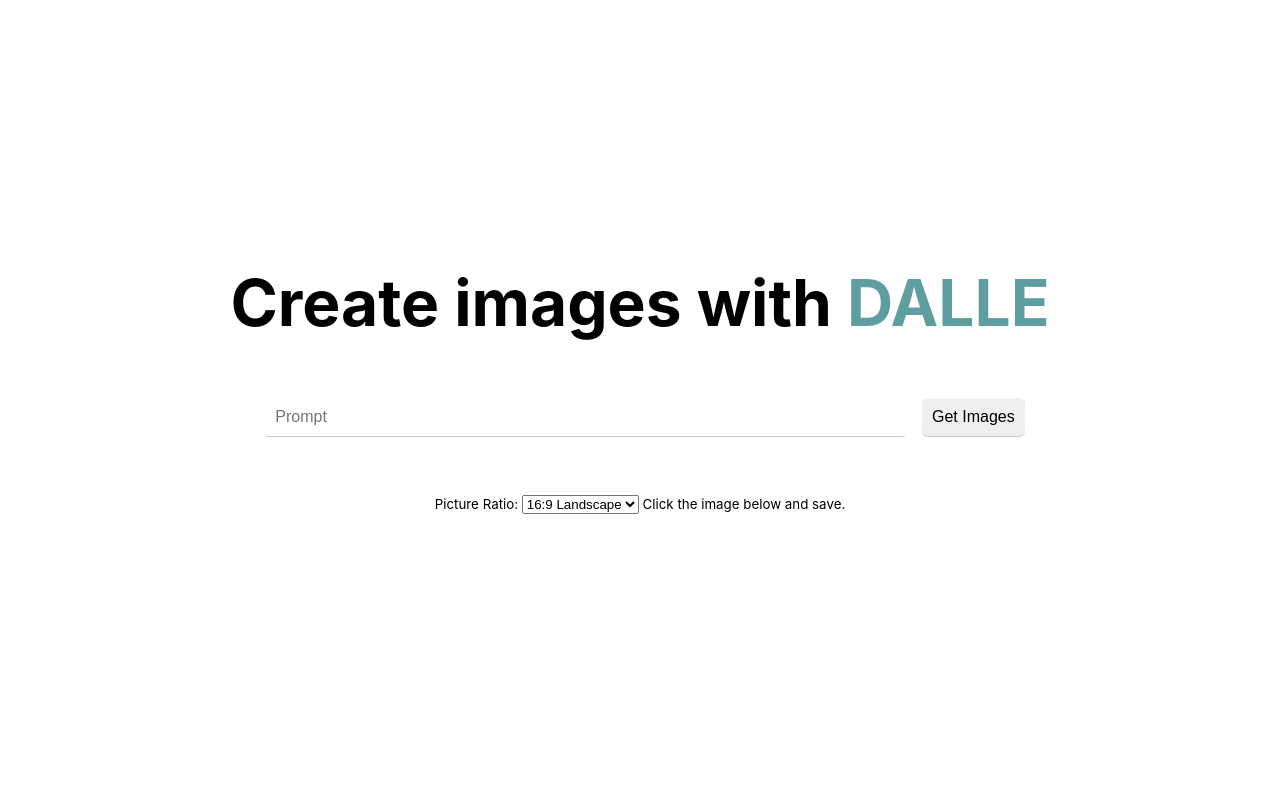
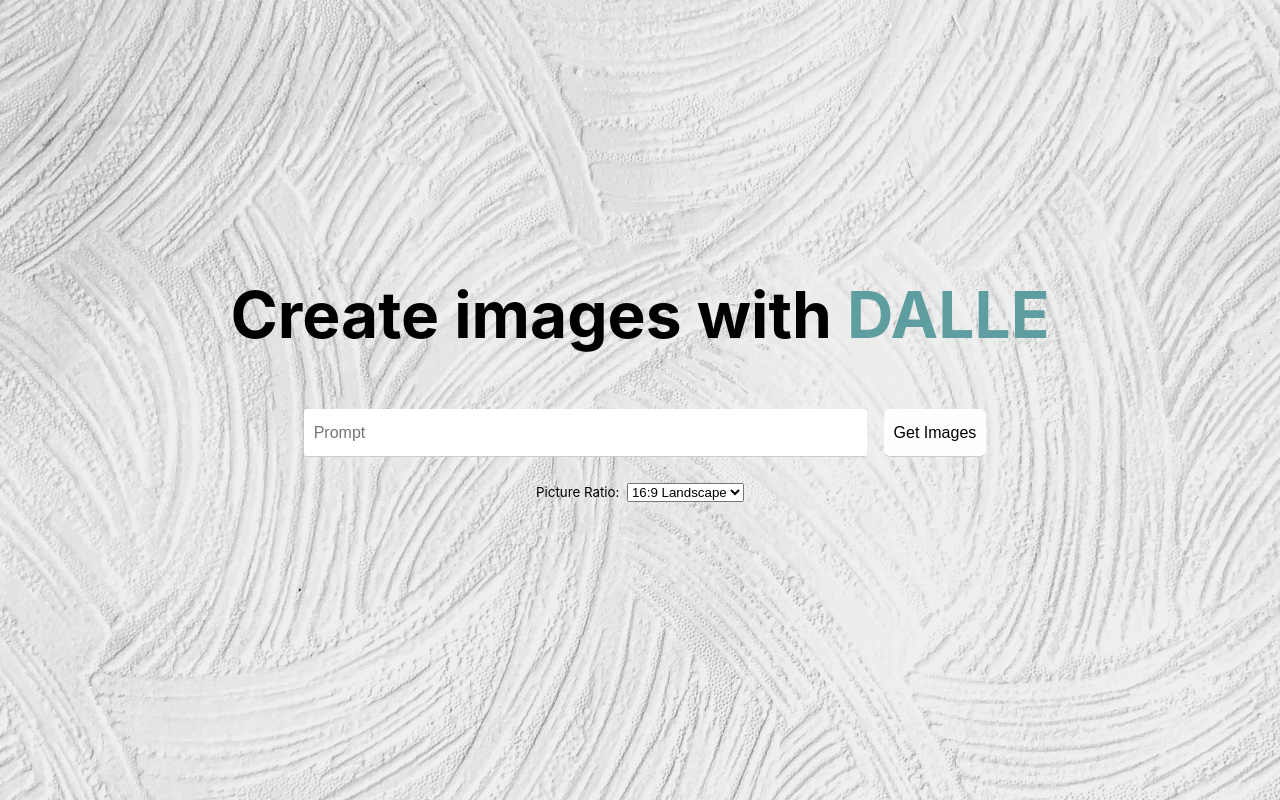
Before and after one commit to nogibjj/IDS721-TeamProj, a Next.js app in the folder gpt-dalle/: page / in a window 1280 px wide. Built offline with nearby package versions, Linux system fonts and the light colour scheme.

Commit message:
Change UI

```diff
--- a/gpt-dalle/package.json
+++ b/gpt-dalle/package.json
@@ -11,11 +11,13 @@
   "dependencies": {
     "autoprefixer": "10.4.14",
     "axios": "^1.3.6",
+    "dotenv": "^16.0.3",
     "next": "13.3.0",
     "openai": "^3.2.1",
     "postcss": "8.4.23",
     "react": "^18.2.0",
     "react-dom": "18.2.0",
+    "sharp": "^0.32.0",
     "tailwindcss": "3.3.1"
   }
 }
--- a/gpt-dalle/pages/api/images.js
+++ b/gpt-dalle/pages/api/images.js
@@ -1,7 +1,9 @@
 export default async function handler(req, res) {
   const { Configuration, OpenAIApi } = require("openai");
+  require('dotenv').config();
+  const apiKey = process.env.OPENAI_API_KEY;
   const configuration = new Configuration({
-    apiKey: "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"
+    apiKey: apiKey
   });
   const openai = new OpenAIApi(configuration);
   const response = await openai.createImage({
--- a/gpt-dalle/pages/index.js
+++ b/gpt-dalle/pages/index.js
@@ -68,7 +68,7 @@
           <button onClick={getImages}>Get Images</button>
         </p>
         <small>
-          Picture Ratio:{" "}
+          Picture Ratio:&nbsp;{" "}
           <select
             id="type"
             value={type}
@@ -81,11 +81,10 @@
             <option value="protrait">3:4 Protrait</option>
           </select>
           {" "}
-          Click the image below and save.
         </small>
         <br />
         {error ? (<div className={styles.error}>Something went wrong. Try again.</div>) : (<></>)}
-        {loading && <p>Loading...</p>}
+        {loading && (<div className={styles.loading}>Loading...</div>)}
         <div className={styles.grid}>
           {results.map((result) => {
             return (
--- a/gpt-dalle/styles/Home.module.css
+++ b/gpt-dalle/styles/Home.module.css
@@ -1,5 +1,8 @@
 .container {
   padding: 0 2rem;
+  background-image: url("../public/background.jpg");
+  background-repeat: no-repeat;
+  background-size: cover;
 }
 
 .main {
@@ -130,3 +133,16 @@
   background-color: #fad0e0;
   border-radius: 5px;
 }
+
+.loading {
+  width: 44vw;
+  color: cadetblue;
+  font-weight: bold;
+  padding: 2rem;
+  background-color: #e0f0fa;
+  border-radius: 5px;
+  height: 48px;
+  font-size: 16px;
+  padding: 10px;
+  margin: 10px;
+}
--- a/gpt-dalle/styles/globals.css
+++ b/gpt-dalle/styles/globals.css
@@ -16,7 +16,8 @@
 }
 
 input {
-  width: 50vw;
+  width: 44vw;
+  height: 48px;
   font-size: 16px;
   padding: 10px;
   margin: 10px;
@@ -26,13 +27,15 @@
   border-radius: 3px;
 }
 
-button{
+button {
+  height: 48px;
   font-size: 16px;
   padding: 10px;
   border: none;
   border-bottom: 1px solid #ccc;
   margin-bottom: 10px;
   border-radius: 6px;
+  background-color: #fefefe;
 }
 
 button:hover {
@@ -40,3 +43,12 @@
   cursor: pointer;
   color: white;
 }
+
+small {
+  width: 100%;
+  text-align: center;
+}
+
+p {
+  margin: 48px 0 16px 0 !important;
+}
```
Also changed, not shown: gpt-dalle/public/background.jpg (added), 1 other file (tests, documents, lock files or other folders).
